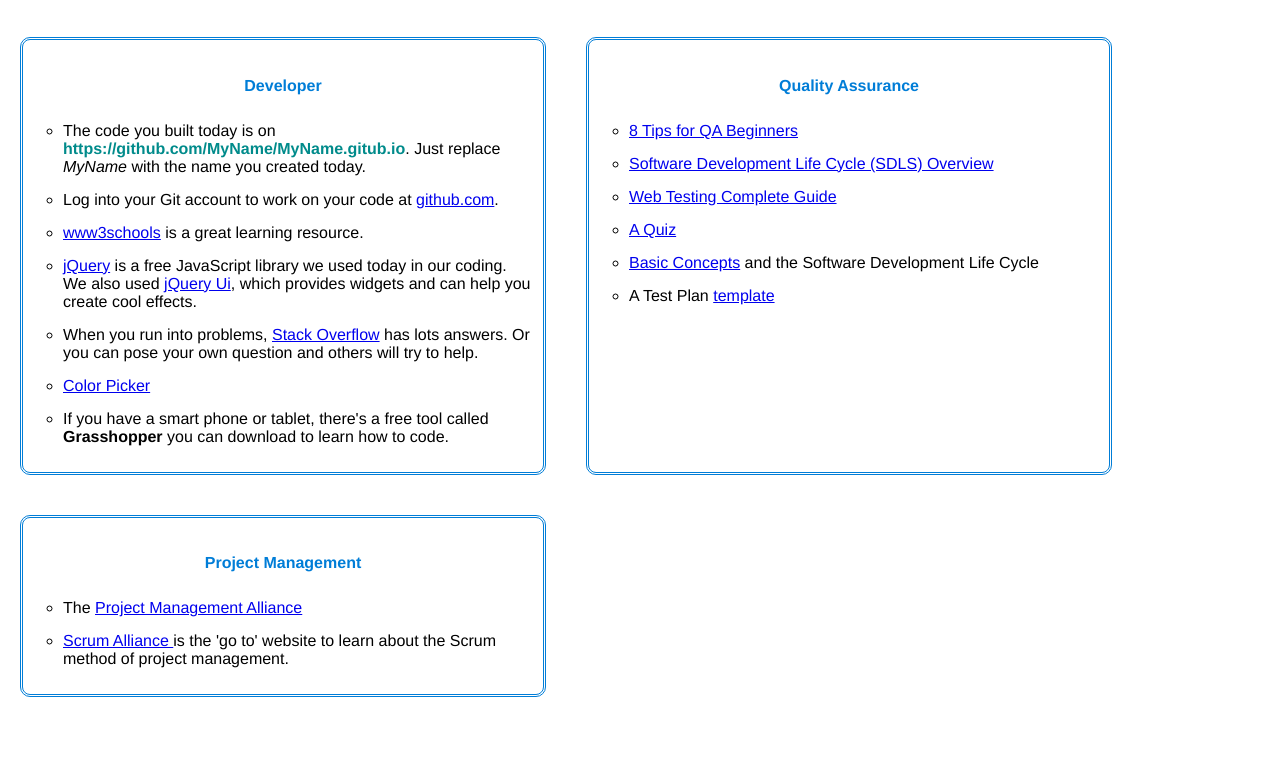
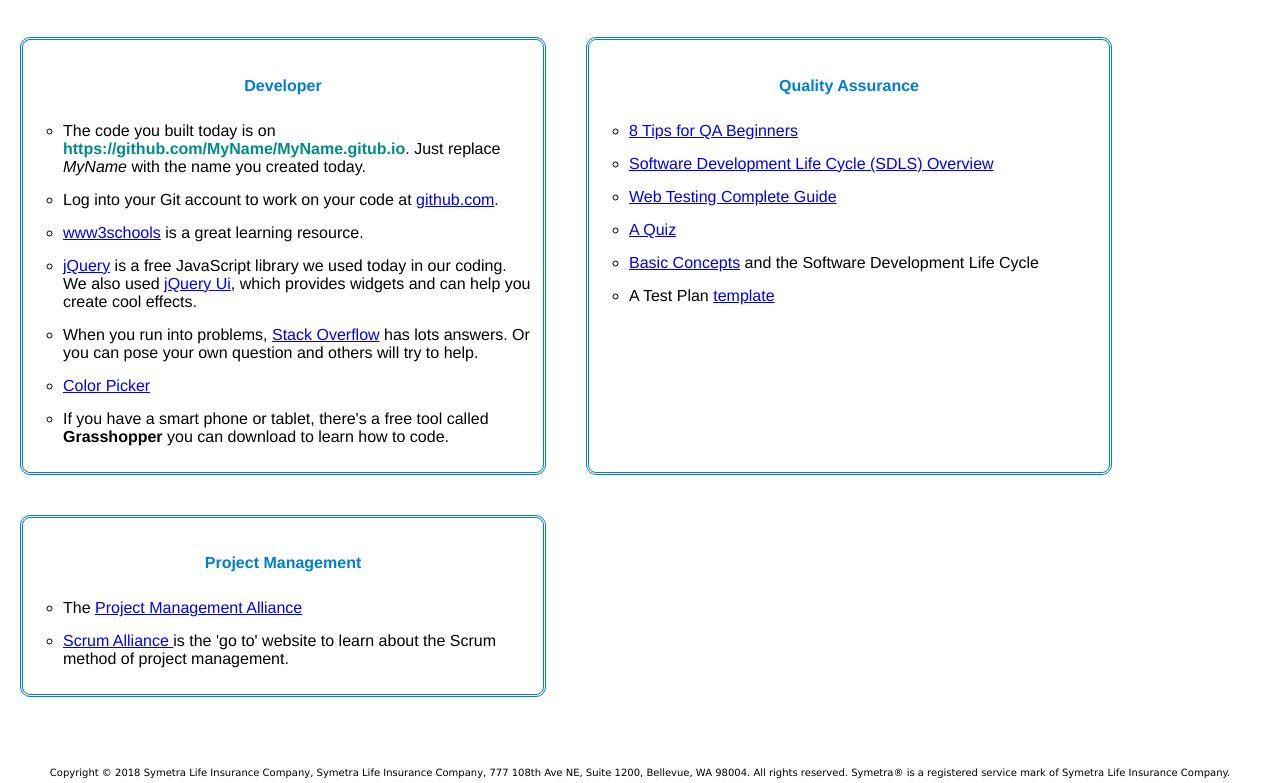
Before and after one commit to ChickTechSymetra/ChickTechSymetra.github.io, a plain HTML site: page Resources.html in a window 1280 px wide. Shown: the part 434-1217 px from the top of the page. Before the commit the page ends 1151 px from the top, so only its background shows below. Drawn offline with nearby package versions, Linux system fonts and the light colour scheme.

Commit message:
footer on Resources

```diff
--- a/Resources.html
+++ b/Resources.html
@@ -82,5 +82,7 @@
         </div>
     </div>
 </section>
+<div id="footer" style="color: black;">Copyright &copy; 2018 Symetra Life Insurance Company, Symetra Life Insurance Company, 777 108th Ave NE, Suite 1200, Bellevue, WA 98004. All rights reserved. Symetra&reg; is a registered service mark of Symetra Life Insurance Company.</div>
+
 </body>
 </html>
```
Lines whose indentation alone changed are shown as unchanged.
